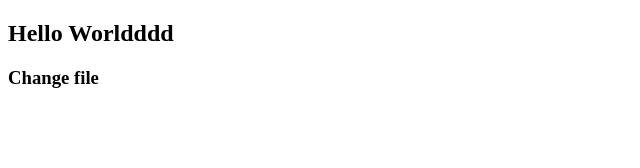
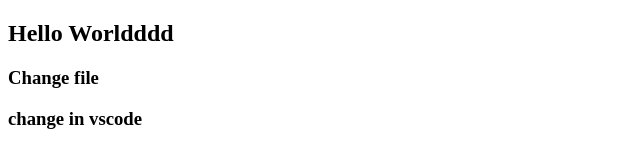
Before and after one commit to bovlc17/teztgit, a plain HTML site: page index.html in a window 1280 px wide. Shown: the whole page, without its empty margins (0-640 px from the left). Drawn offline with Linux system fonts and the light colour scheme.

Commit message:
add tag h3

```diff
--- a/index.html
+++ b/index.html
@@ -8,5 +8,6 @@
 <body>
     <h2>Hello Worldddd</h2>
     <h3>Change file</h3>
+    <h3>change in vscode</h3>
 </body>
 </html>
```
